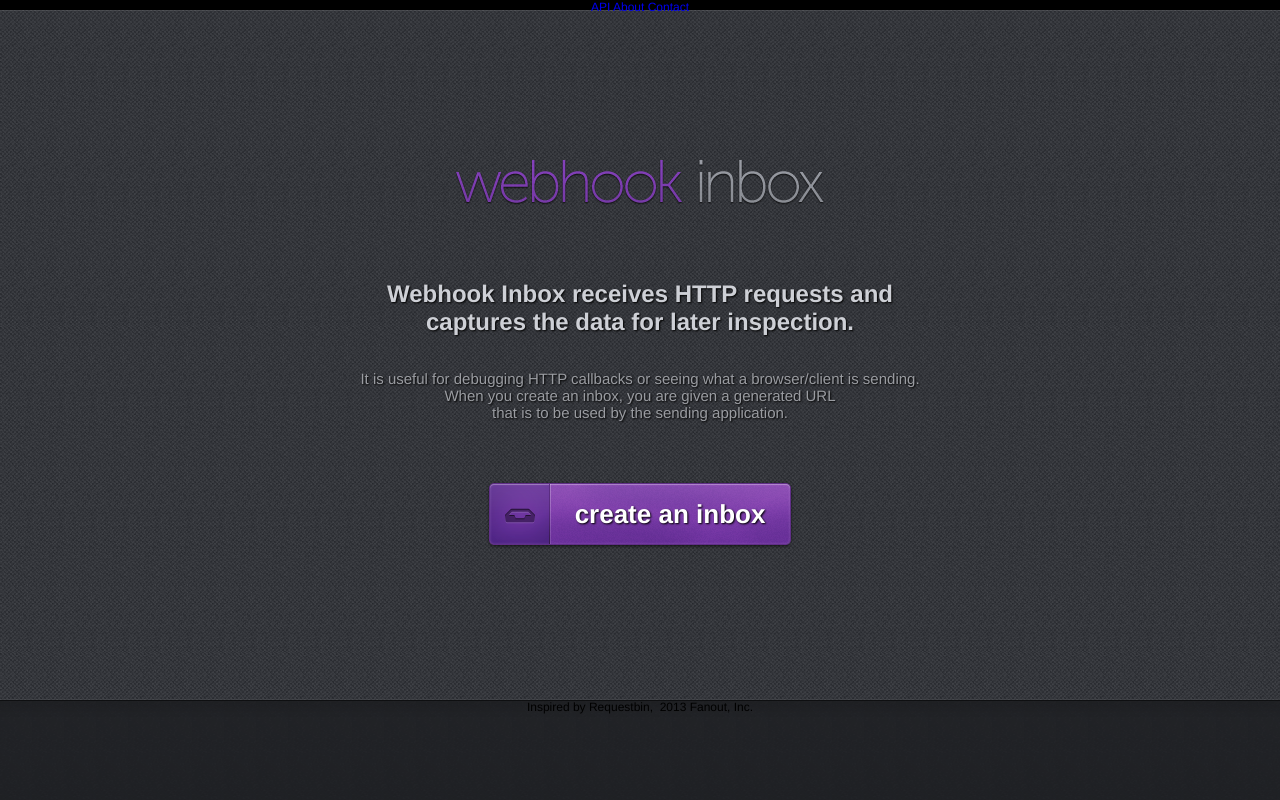
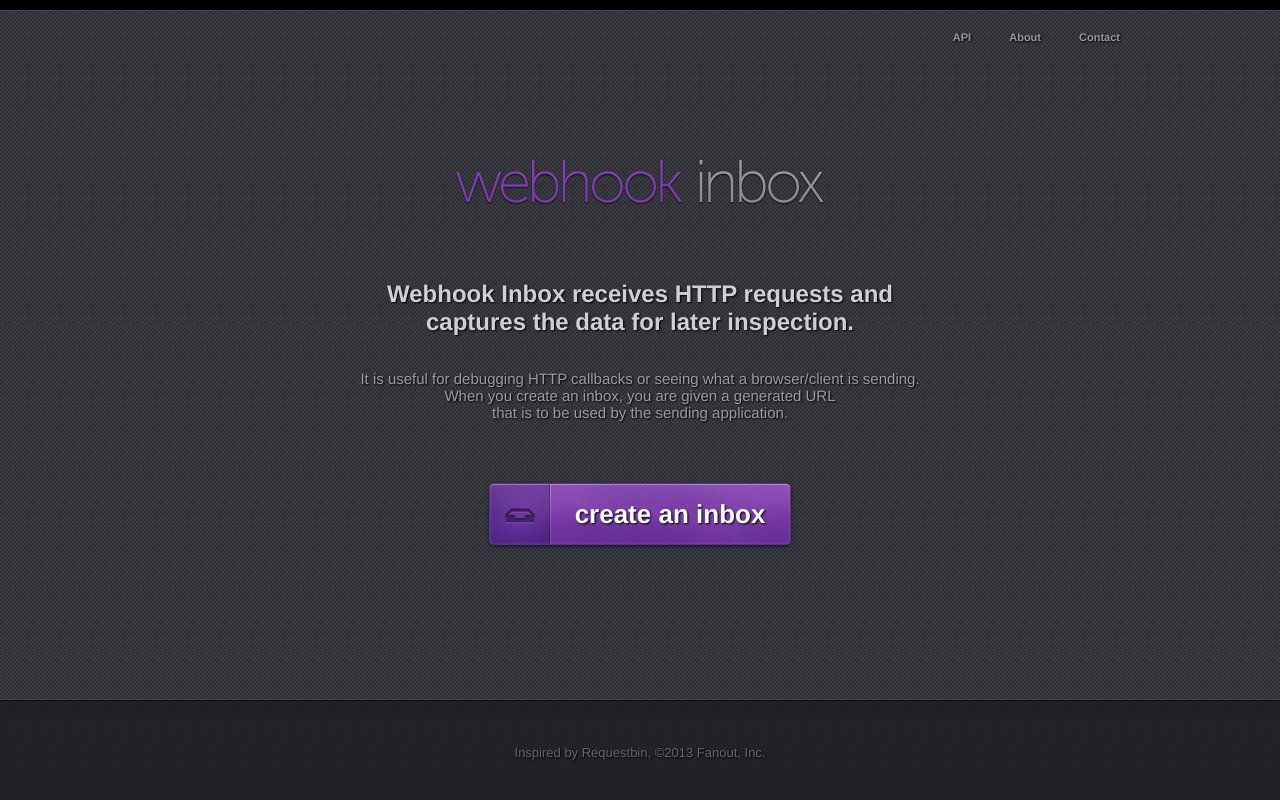
Before and after one commit to fanout/webhookinbox, a Python web app: template website/templates/website/home.html in a window 1280 px wide. Run offline with Jinja, Linux system fonts and the light colour scheme; the template is opened without the code that fills it, so the values that code supplies are empty; some libraries are stand-ins or nearby versions.

Commit message:
More styling for home page.  Done except for gradient.

```diff
--- a/website/static/styles/WebhookInbox.css
+++ b/website/static/styles/WebhookInbox.css
@@ -34,6 +34,21 @@ a {
 .header {
     height: 100px;
     background-position: left 0;
+}
+
+.header div.links {
+    position: absolute;
+    right: 0;
+    top: 31px;
+    font-size: 11px;
+    font-weight: bold;
+    text-align: right;
+}
+
+.header .links > a {
+    color: #9599a1;
+    text-shadow: 1px 1px 2px #000;
+    margin-left: 35px;
 }
 
 .description {
@@ -104,3 +119,15 @@ a {
     height: 100px;
     background-position: left -700px;
 }
+
+.footer .message {
+    width: 100%;
+    position: absolute;
+    width: 100%;
+    top: 45px;
+    text-align: center;
+    font-size: 13px;
+    font-weight: normal;
+    color: #64666b;
+    text-shadow: 1px 1px 2px #000;
+}
--- a/website/templates/website/home.html
+++ b/website/templates/website/home.html
@@ -52,8 +52,8 @@
 
 <div class="footer container">
     <div class="row">
-        <div class="content">
-            Inspired by Requestbin, &nbsp;2013 Fanout, Inc.
+        <div class="message">
+            Inspired by Requestbin, &copy;2013 Fanout, Inc.
         </div>
     </div>
 </div>
```
